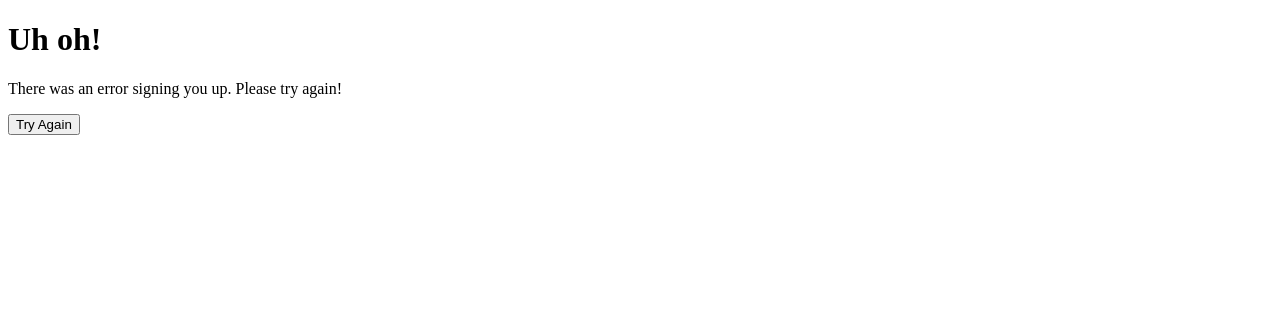
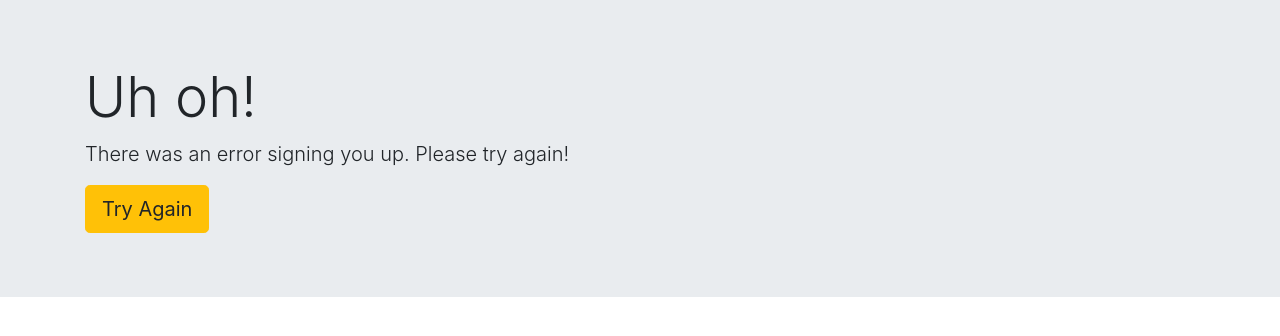
Before and after one commit to jcjoshuac/dollys_flowers, a website: page failure.html in a window 1280 px wide. Drawn offline with nearby package versions, Linux system fonts and the light colour scheme.

Commit message:
added CSS to success and failure

```diff
--- a/failure.html
+++ b/failure.html
@@ -3,6 +3,10 @@
   <head>
     <meta charset="utf-8">
     <title>Failure</title>
+
+    <!-- Bootstrap CSS -->
+    <link rel="stylesheet" href="https://cdn.jsdelivr.net/npm/bootstrap@4.6.1/dist/css/bootstrap.min.css" integrity="sha384-zCbKRCUGaJDkqS1kPbPd7TveP5iyJE0EjAuZQTgFLD2ylzuqKfdKlfG/eSrtxUkn" crossorigin="anonymous">
+
   </head>
   <body>
     <div class="jumbotron jumbotron-fluid">
```
Also changed, not shown: success.html (+4 -0 lines).
